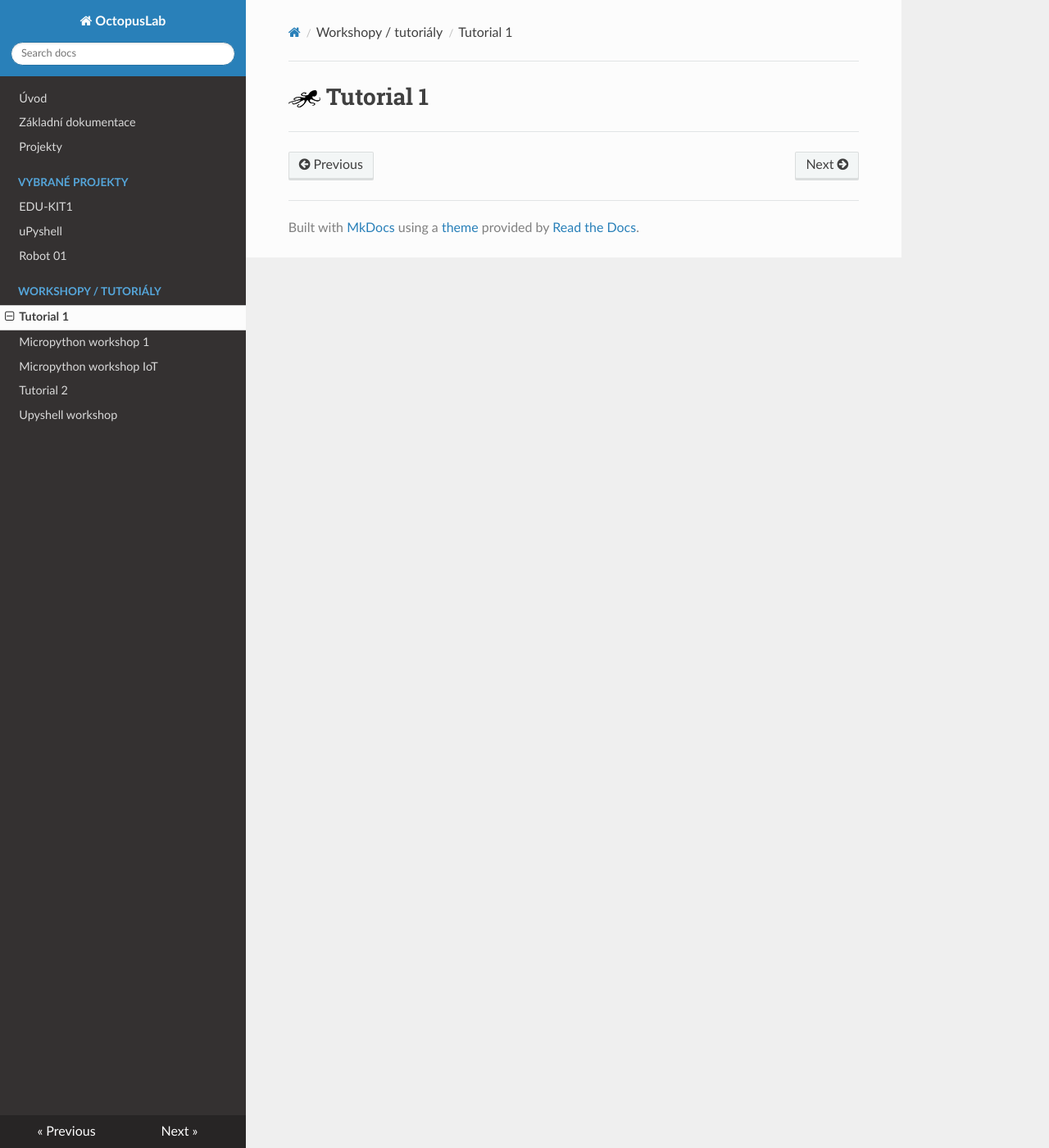
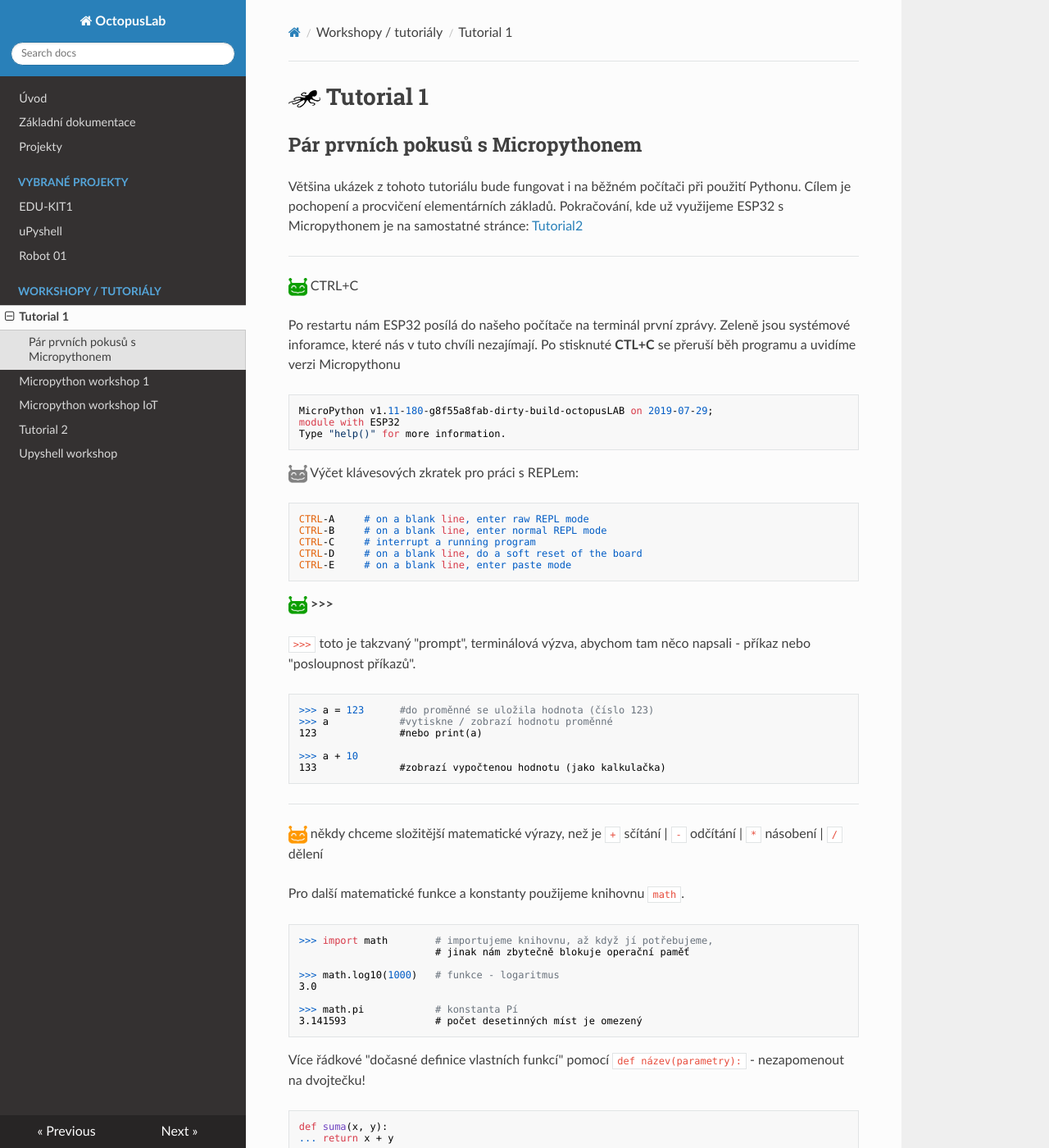
Before and after one commit to octopuslab-cz/docs_octopuslab_cz, an MkDocs documentation site: the page built from docs/tutorial1.md, in a window 1280 px wide and 1400 px high. Shown: the whole window at 82% size. Built offline with MkDocs 1.6.1, drawn with Linux system fonts in a browser that asks for light colours; nearby versions of some CDN libraries; some of the changed text lies outside the part shown.

Commit message:
tutorial1, typo

````diff
--- a/docs/tutorial1.md
+++ b/docs/tutorial1.md
@@ -1,3 +1,81 @@
 # ![logo](img/logo_small.png) Tutorial 1
 
+
+## Pár prvních pokusů s Micropythonem
+
+Většina ukázek z tohoto tutoriálu bude fungovat i na běžném počítači při použití Pythonu. Cílem je pochopení a procvičení elementárních základů. Pokračování, kde už využijeme ESP32 s Micropythonem je na samostatné stránce: [Tutorial2](/tutorial2)
+
 ---
+
+![ufo-gr](img/ufo-gre.gif){: style="width:23px" }  CTRL+C
+
+Po restartu nám ESP32 posílá do našeho počítače na terminál první zprávy.
+Zeleně jsou systémové inforamce, které nás v tuto chvíli nezajímají.
+Po stisknuté **CTL+C** se přeruší běh programu a uvidíme verzi Micropythonu
+```
+MicroPython v1.11-180-g8f55a8fab-dirty-build-octopusLAB on 2019-07-29;
+module with ESP32
+Type "help()" for more information.
+```
+
+![ufo-sil](img/ufo-sil.gif){: style="width:23px" }  Výčet klávesových zkratek pro práci s REPLem:
+
+```
+CTRL-A     # on a blank line, enter raw REPL mode
+CTRL-B     # on a blank line, enter normal REPL mode
+CTRL-C     # interrupt a running program
+CTRL-D     # on a blank line, do a soft reset of the board
+CTRL-E     # on a blank line, enter paste mode
+```
+
+![ufo-gr](img/ufo-gre.gif){: style="width:23px" }  **>>>**
+
+`>>>` toto je takzvaný "prompt", terminálová výzva, abychom tam něco napsali - příkaz nebo "posloupnost příkazů".
+
+```
+>>> a = 123      #do proměnné se uložila hodnota (číslo 123)
+>>> a            #vytiskne / zobrazí hodnotu proměnné
+123              #nebo print(a)
+
+>>> a + 10
+133              #zobrazí vypočtenou hodnotu (jako kalkulačka)
+```
+
+---
+
+![ufo-or](img/ufo-ora.gif){: style="width:23px" }
+někdy chceme složitější matematické výrazy, než je
+`+` sčítání | `-` odčítání | `*` násobení | `/` dělení
+
+Pro další matematické funkce a konstanty použijeme knihovnu `math`.
+
+```
+>>> import math        # importujeme knihovnu, až když jí potřebujeme,
+                       # jinak nám zbytečně blokuje operační paměť
+
+>>> math.log10(1000)   # funkce - logaritmus
+3.0
+
+>>> math.pi            # konstanta Pí
+3.141593               # počet desetinných míst je omezený
+```
+
+
+Více řádkové "dočasné definice vlastních funkcí" pomocí `def název(parametry):` - nezapomenout na dvojtečku!
+
+```
+def suma(x, y):
+... return x + y
+
+>>> suma (1, 2)
+3
+```
+
+**čekací prodlevy**   - program bude pokračovat až po uplynutí dané doby
+```
+from time import sleep, sleep_ms # importujeme jen potřebné knihovny
+
+sleep(1)           # 1 sekund pauza
+sleep_ms(100)      # 100 mili sec.
+sleep_us(50)       # 50 micro sec.
+```
````
Also changed, not shown: docs/index.md (+7 -9 lines), docs/img/github.jpg (added), docs/img/upy.jpg (added).
